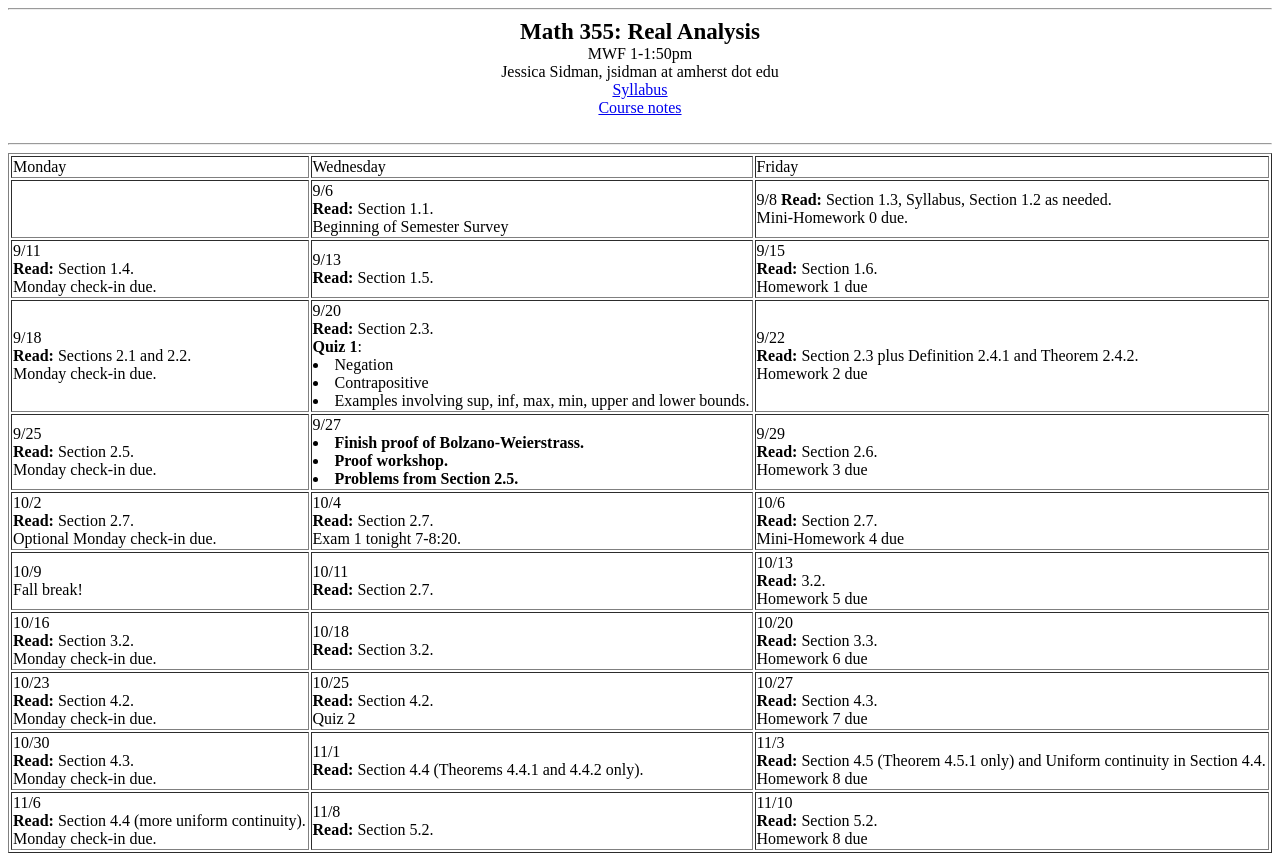
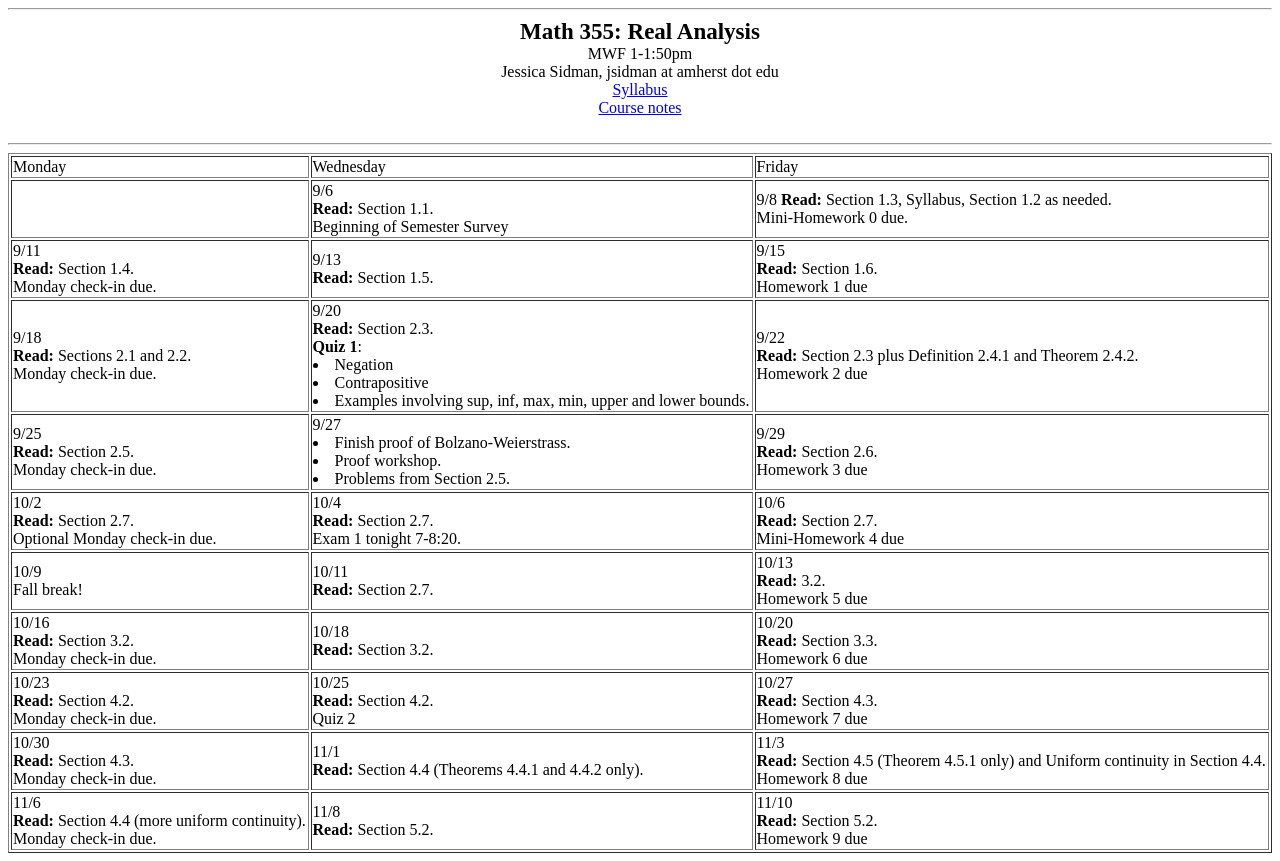
Before and after one commit to jessicasidman/analysis, a plain HTML site: page index.html in a window 1280 px wide. Drawn offline with Linux system fonts and the light colour scheme.

Commit message:
Update index.html

```diff
--- a/index.html
+++ b/index.html
@@ -91,7 +91,7 @@
        <b>Read:</b> Section 2.5.<br>
      Monday check-in due.</td>
      <td>9/27<br>
-       <b><li>Finish proof of Bolzano-Weierstrass.</li>
+       <li>Finish proof of Bolzano-Weierstrass.</li>
        <li>Proof workshop.</li>
        <li>Problems from Section 2.5.</li></td>
       <td>9/29<br>
@@ -175,7 +175,7 @@
 
       <td>11/10<br>
 	<b>Read:</b> Section 5.2.<br>
-      Homework 8 due</td>
+      Homework 9 due</td>
     </tr>
 </Tbody>
 </table>
```
